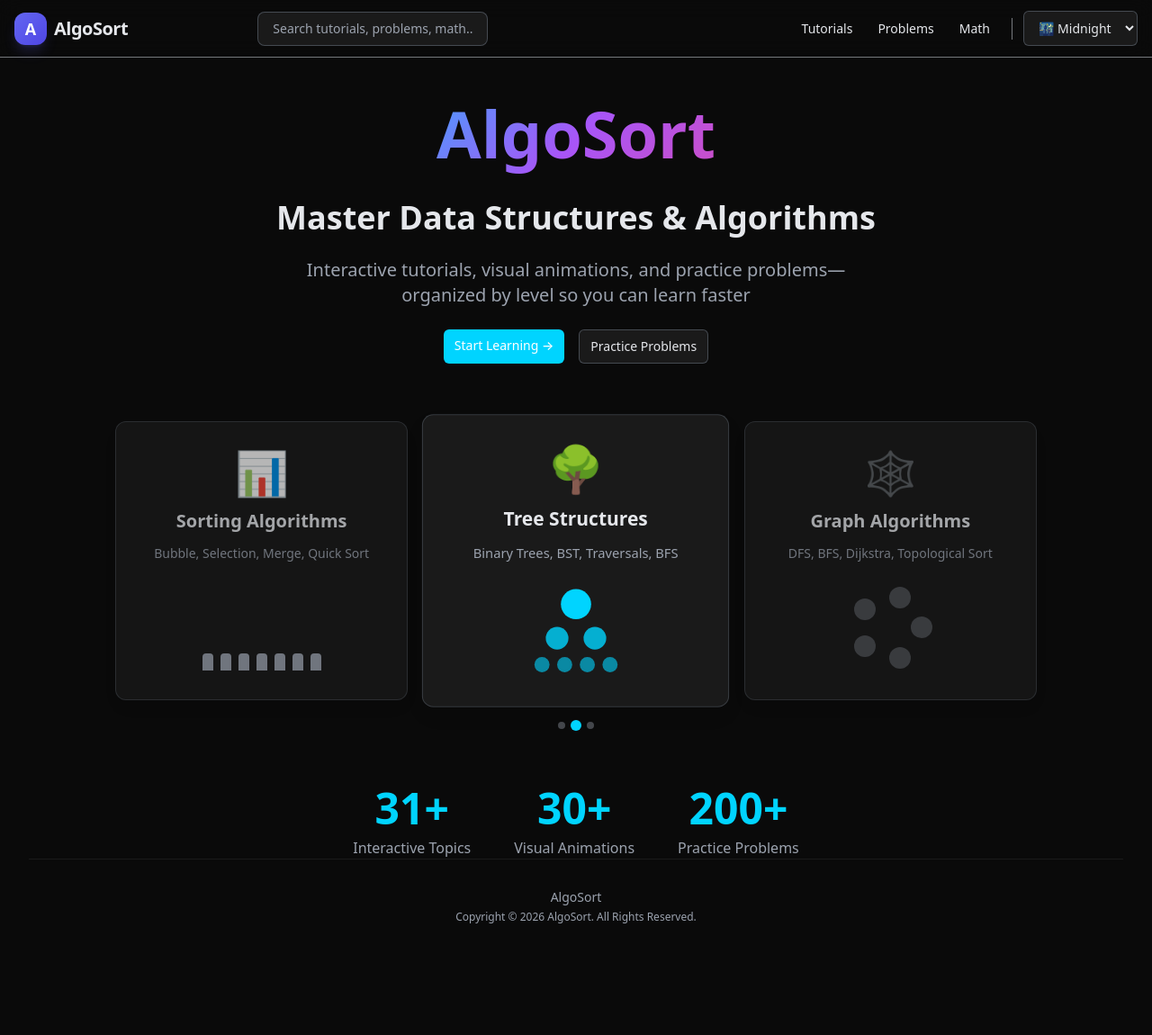
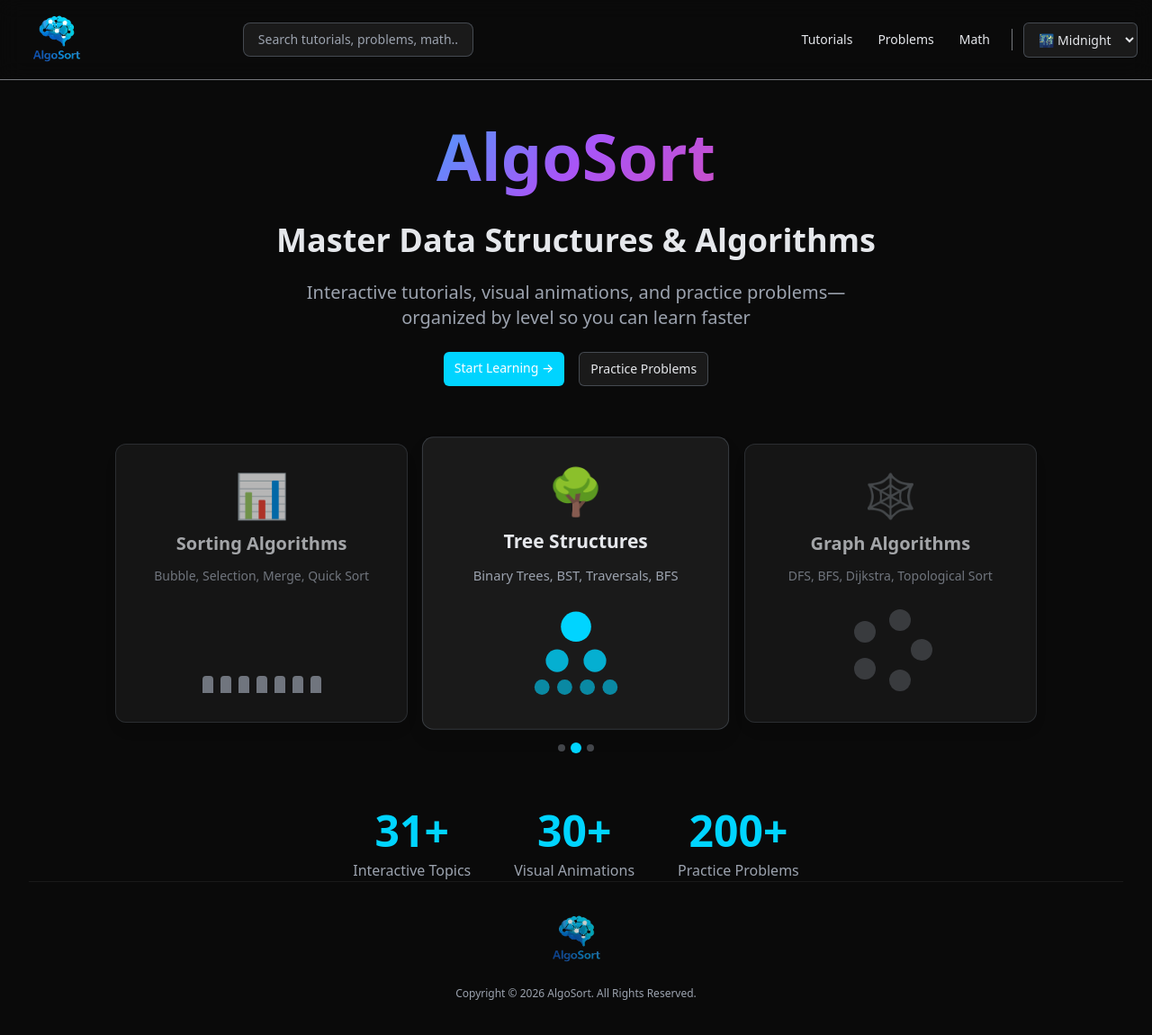
Before and after one commit to afif1710/AlgoSort, a React (Vite) app in the folder frontend/: page / in a window 1280 px wide. Shown: the top 1150 px of the page at 90% size. Before the commit the page ends 1107 px from the top, so only its background shows below. Built offline with nearby package versions, Linux system fonts and the light colour scheme.

Commit message:
Remove 2 themes and Add logo

```diff
--- a/frontend/index.html
+++ b/frontend/index.html
@@ -17,16 +17,15 @@
 
     gtag('config', 'G-WTF56YMY08');
   </script>
-  <title>DSA & CP Learning</title>
+  <link rel="icon" type="image/png" href="/logo.png" />
+  <title>AlgoSort | Master Data Structures & Algorithms</title>
 </head>
 
 <body>
   <div id="splash-screen"
     style="position: fixed; inset: 0; background: #0f172a; display: flex; flex-direction: column; align-items: center; justify-content: center; z-index: 9999; transition: opacity 0.5s ease-out;">
-    <h1
-      style="font-family: system-ui, sans-serif; font-size: 3rem; margin: 0; background: linear-gradient(135deg, #3b82f6 0%, #a855f7 50%, #ec4899 100%); -webkit-background-clip: text; -webkit-text-fill-color: transparent; background-clip: text;">
-      AlgoSort</h1>
-    <p style="font-family: system-ui, sans-serif; font-size: 1rem; color: #94a3b8; margin-top: 1rem;">Copyright &copy;
+    <img src="/logo.png" alt="AlgoSort Logo" style="height: 150px; width: auto; max-width: 80%; object-fit: contain;">
+    <p style="font-family: system-ui, sans-serif; font-size: 1rem; color: #94a3b8; margin-top: 2rem;">Copyright &copy;
       2026 AlgoSort. All Rights Reserved.</p>
   </div>
   <div id="root"></div>
--- a/frontend/src/components/Navbar.tsx
+++ b/frontend/src/components/Navbar.tsx
@@ -67,13 +67,12 @@ export default function Navbar() {
       <header className="border-b border-slate-200/50 sticky top-0 bg-[var(--bg)]/80 backdrop-blur-md z-[110] transition-all">
         <div className="max-w-7xl mx-auto px-4 py-3 flex items-center justify-between gap-4">
           {/* Logo Area */}
-          <Link to="/" className="flex items-center gap-2 flex-shrink-0 z-[120]">
-            <div className="h-9 w-9 rounded-xl bg-gradient-to-br from-brand to-brand-dark grid place-items-center text-white font-bold text-lg shadow-lg shadow-brand/20">
-              A
-            </div>
-            <span className="font-bold text-xl tracking-tight hidden sm:block">
-              AlgoSort
-            </span>
+          <Link to="/" className="flex items-center flex-shrink-0 z-[120]">
+            <img
+              src="/logo.png"
+              alt="AlgoSort Logo"
+              className="h-14 w-auto object-contain sm:h-16"
+            />
           </Link>
 
           {/* Desktop Search - Hidden on mobile, visible on md+ */}
@@ -134,6 +133,10 @@ export default function Navbar() {
         }}
       >
         <div className="space-y-6 flex-1 overflow-y-auto w-full">
+          {/* Logo in drawer */}
+          <div className="flex justify-center mb-4">
+             <img src="/logo.png" alt="Logo" className="h-16 w-auto" />
+          </div>
           {/* Mobile Search */}
           <div className="mb-6 w-full block">
              <GlobalSearch />
--- a/frontend/src/components/ThemeToggle.tsx
+++ b/frontend/src/components/ThemeToggle.tsx
@@ -18,8 +18,6 @@ export default function ThemeToggle() {
         <option value="dark">🌙 Navy</option>
         <option value="midnight">🌃 Midnight</option>
         <option value="sunset">🌅 Sunset</option>
-        <option value="dracula">🧛 Dracula</option>
-        <option value="nord">❄️ Nord</option>
       </select>
     </div>
   );
--- a/frontend/src/index.css
+++ b/frontend/src/index.css
@@ -52,6 +52,7 @@
   --brand-dark: #00b8e6;
   --bg-rgb: 10, 10, 10;
 }
+
 [data-theme="sunset"] {
   --bg: #1a1410;
   --fg: #fef3c7;
@@ -64,32 +65,10 @@
   --bg-rgb: 26, 20, 16;
 }
 
-[data-theme="dracula"] {
-  --bg: #282a36;
-  --fg: #f8f8f2;
-  --muted: #6272a4;
-  --panel: #343746;
-  --card-hover-bg: #44475a;
-  --accent: #bd93f9;
-  --brand: #bd93f9;
-  --brand-dark: #9b6be4;
-  --bg-rgb: 40, 42, 54;
-}
 
-[data-theme="nord"] {
-  --bg: #2e3440;
-  --fg: #eceff4;
-  --muted: #81a1c1;
-  --panel: #3b4252;
-  --card-hover-bg: #434c5e;
-  --accent: #88c0d0;
-  --brand: #88c0d0;
-  --brand-dark: #5e81ac;
-  --bg-rgb: 46, 52, 64;
-}
-
-
-html, body, #root {
+html,
+body,
+#root {
   height: 100%;
 }
 
@@ -103,9 +82,9 @@ body {
 /* Enhanced Card Styles with Hover Effects */
 .card {
   background: var(--panel);
-  border: 1px solid rgba(148,163,184,.25);
+  border: 1px solid rgba(148, 163, 184, .25);
   border-radius: .75rem;
-  box-shadow: 0 10px 20px rgba(2,6,23,.05);
+  box-shadow: 0 10px 20px rgba(2, 6, 23, .05);
   transition: all 0.3s cubic-bezier(0.4, 0, 0.2, 1);
   position: relative;
 }
@@ -113,7 +92,7 @@ body {
 .card:hover {
   transform: translateY(-8px);
   box-shadow: 0 20px 40px rgba(99, 102, 241, 0.15),
-              0 10px 20px rgba(0, 0, 0, 0.1);
+    0 10px 20px rgba(0, 0, 0, 0.1);
   background: var(--card-hover-bg);
   border-color: var(--brand);
 }
@@ -121,7 +100,7 @@ body {
 /* Topic Cards - Enhanced for Topics Page */
 .topic-card {
   background: var(--panel);
-  border: 1px solid rgba(148,163,184,.25);
+  border: 1px solid rgba(148, 163, 184, .25);
   box-shadow: 0 4px 12px rgba(0, 0, 0, 0.05);
   transition: all 0.3s cubic-bezier(0.4, 0, 0.2, 1);
   position: relative;
@@ -130,7 +109,7 @@ body {
 .topic-card:hover {
   transform: translateY(-8px);
   box-shadow: 0 12px 28px rgba(99, 102, 241, 0.2),
-              0 8px 16px rgba(0, 0, 0, 0.12);
+    0 8px 16px rgba(0, 0, 0, 0.12);
   border-color: var(--brand) !important;
   background-color: var(--card-hover-bg) !important;
 }
@@ -176,6 +155,7 @@ body {
 .level-nav-btn:active {
   transform: translateY(-1px);
 }
+
 /* Smart Level Navigation - Scrolls to top and hides main navbar */
 /* .level-nav-container {
   position: sticky;
@@ -196,7 +176,8 @@ body {
 
 .level-nav-container {
   position: sticky;
-  top: 73px; /* Gap below navbar initially */
+  top: 73px;
+  /* Gap below navbar initially */
   z-index: 40;
   backdrop-filter: blur(12px);
   -webkit-backdrop-filter: blur(12px);
@@ -205,7 +186,8 @@ body {
 }
 
 .level-nav-container.scrolled {
-  top: 54px; /* Even smaller gap */
+  top: 54px;
+  /* Even smaller gap */
   z-index: 100;
   box-shadow: 0 4px 16px rgba(0, 0, 0, 0.1);
   background-color: var(--bg) !important;
@@ -253,7 +235,7 @@ header {
   @apply px-3 py-2 rounded-md text-sm border font-medium;
   background: var(--panel);
   color: var(--fg);
-  border-color: rgba(148,163,184,.35);
+  border-color: rgba(148, 163, 184, .35);
   transition: all 0.2s ease;
   cursor: pointer;
 }
@@ -352,10 +334,12 @@ header {
 }
 
 /* Form Controls */
-input, textarea, select {
+input,
+textarea,
+select {
   background: var(--panel);
   color: var(--fg);
-  border: 1px solid rgba(148,163,184,.35);
+  border: 1px solid rgba(148, 163, 184, .35);
   border-radius: .5rem;
   padding: .5rem .75rem;
   outline: none;
@@ -363,16 +347,21 @@ input, textarea, select {
   font-size: 0.875rem;
 }
 
-input:focus, textarea:focus, select:focus {
+input:focus,
+textarea:focus,
+select:focus {
   border-color: var(--brand);
   box-shadow: 0 0 0 3px rgba(99, 102, 241, 0.1);
 }
 
-input::placeholder, textarea::placeholder {
+input::placeholder,
+textarea::placeholder {
   color: var(--muted);
 }
 
-input:disabled, textarea:disabled, select:disabled {
+input:disabled,
+textarea:disabled,
+select:disabled {
   opacity: 0.5;
   cursor: not-allowed;
 }
@@ -386,7 +375,7 @@ input[type="range"] {
 }
 
 input[type="range"]::-webkit-slider-track {
-  background: rgba(148,163,184,.35);
+  background: rgba(148, 163, 184, .35);
   height: 6px;
   border-radius: 3px;
 }
@@ -408,7 +397,7 @@ input[type="range"]::-webkit-slider-thumb:hover {
 }
 
 input[type="range"]::-moz-range-track {
-  background: rgba(148,163,184,.35);
+  background: rgba(148, 163, 184, .35);
   height: 6px;
   border-radius: 3px;
 }
@@ -431,7 +420,7 @@ input[type="range"]::-moz-range-thumb:hover {
 /* Code Block Styling */
 pre {
   background: var(--panel);
-  border: 1px solid rgba(148,163,184,.25);
+  border: 1px solid rgba(148, 163, 184, .25);
   border-radius: .5rem;
   padding: 1rem;
   overflow-x: auto;
@@ -456,19 +445,22 @@ code {
 }
 
 ::-webkit-scrollbar-thumb {
-  background: rgba(148,163,184,.4);
+  background: rgba(148, 163, 184, .4);
   border-radius: 5px;
 }
 
 ::-webkit-scrollbar-thumb:hover {
-  background: rgba(148,163,184,.6);
+  background: rgba(148, 163, 184, .6);
 }
 
 /* Animation Utilities */
 @keyframes pulse {
-  0%, 100% {
+
+  0%,
+  100% {
     opacity: 1;
   }
+
   50% {
     opacity: 0.7;
   }
@@ -479,6 +471,7 @@ code {
     opacity: 0;
     transform: translateY(10px);
   }
+
   to {
     opacity: 1;
     transform: translateY(0);
@@ -517,7 +510,10 @@ main {
 .scrollbar-hide::-webkit-scrollbar {
   display: none;
 }
+
 .scrollbar-hide {
-  -ms-overflow-style: none; /* IE and Edge */
-  scrollbar-width: none; /* Firefox */
+  -ms-overflow-style: none;
+  /* IE and Edge */
+  scrollbar-width: none;
+  /* Firefox */
 }
--- a/frontend/src/pages/Home.tsx
+++ b/frontend/src/pages/Home.tsx
@@ -286,10 +286,12 @@ export default function Home() {
         </div>
       </div>
 
-      <footer className="w-full text-center py-8 mt-auto border-t border-[var(--panel)]">
-        <p className="text-sm font-medium" style={{ color: "var(--muted)" }}>
-          AlgoSort
-        </p>
+      <footer className="w-full text-center py-8 mt-auto border-t border-[var(--panel)] flex flex-col items-center">
+        <img
+          src="/logo.png"
+          alt="AlgoSort Logo"
+          className="h-16 w-auto mb-4 opacity-80"
+        />
         <p className="text-xs mt-1" style={{ color: "var(--muted)" }}>
           Copyright &copy; 2026 AlgoSort. All Rights Reserved.
         </p>
--- a/frontend/src/utils/theme.tsx
+++ b/frontend/src/utils/theme.tsx
@@ -7,9 +7,7 @@ type Theme =
   | "gray"
   | "dark"
   | "midnight"
-  | "sunset"
-  | "dracula"
-  | "nord";
+  | "sunset";
 
 const ThemeCtx = createContext<{ theme: Theme; setTheme: (t: Theme) => void }>({
   theme: "midnight",
```
Also changed, not shown: frontend/public/logo.png (added).
